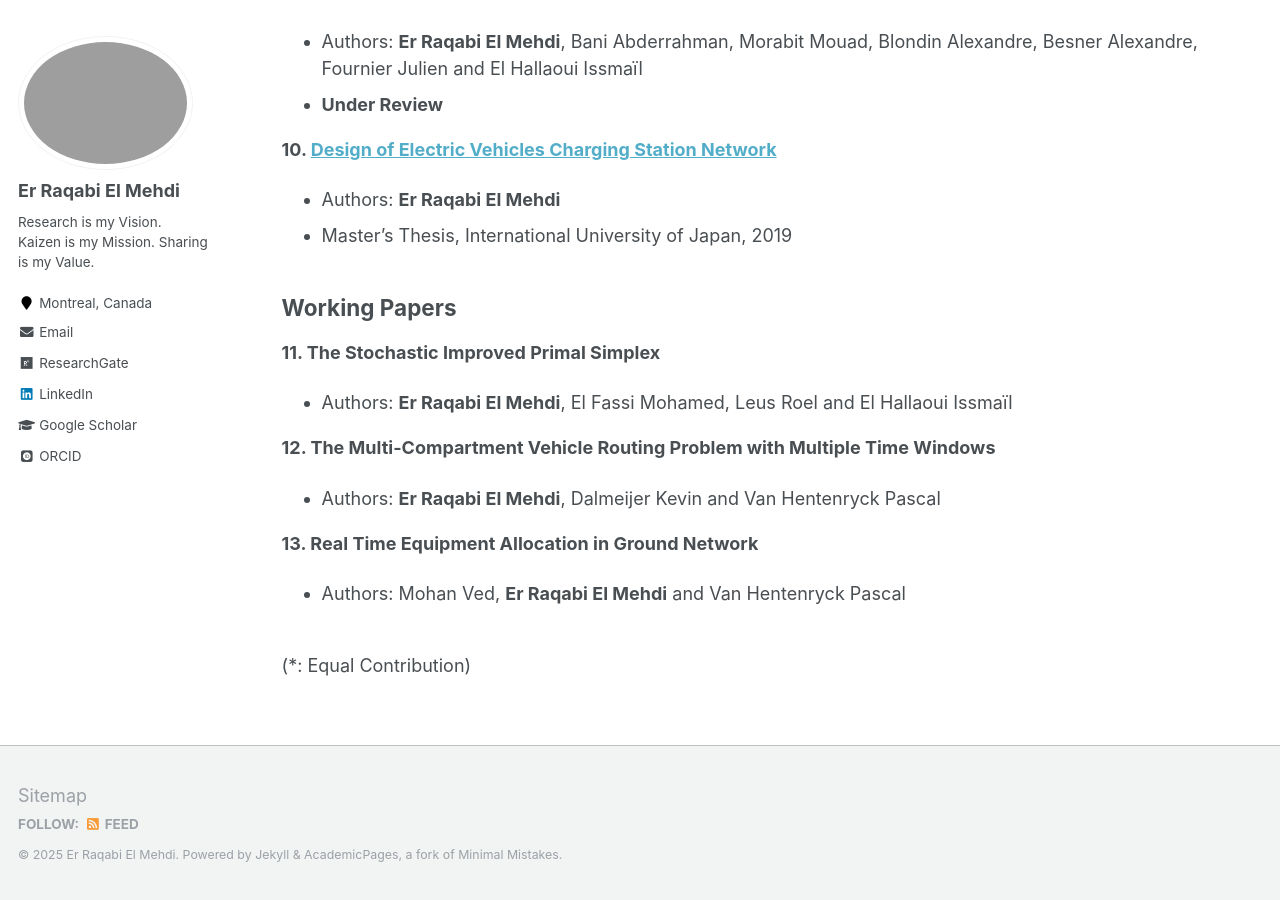
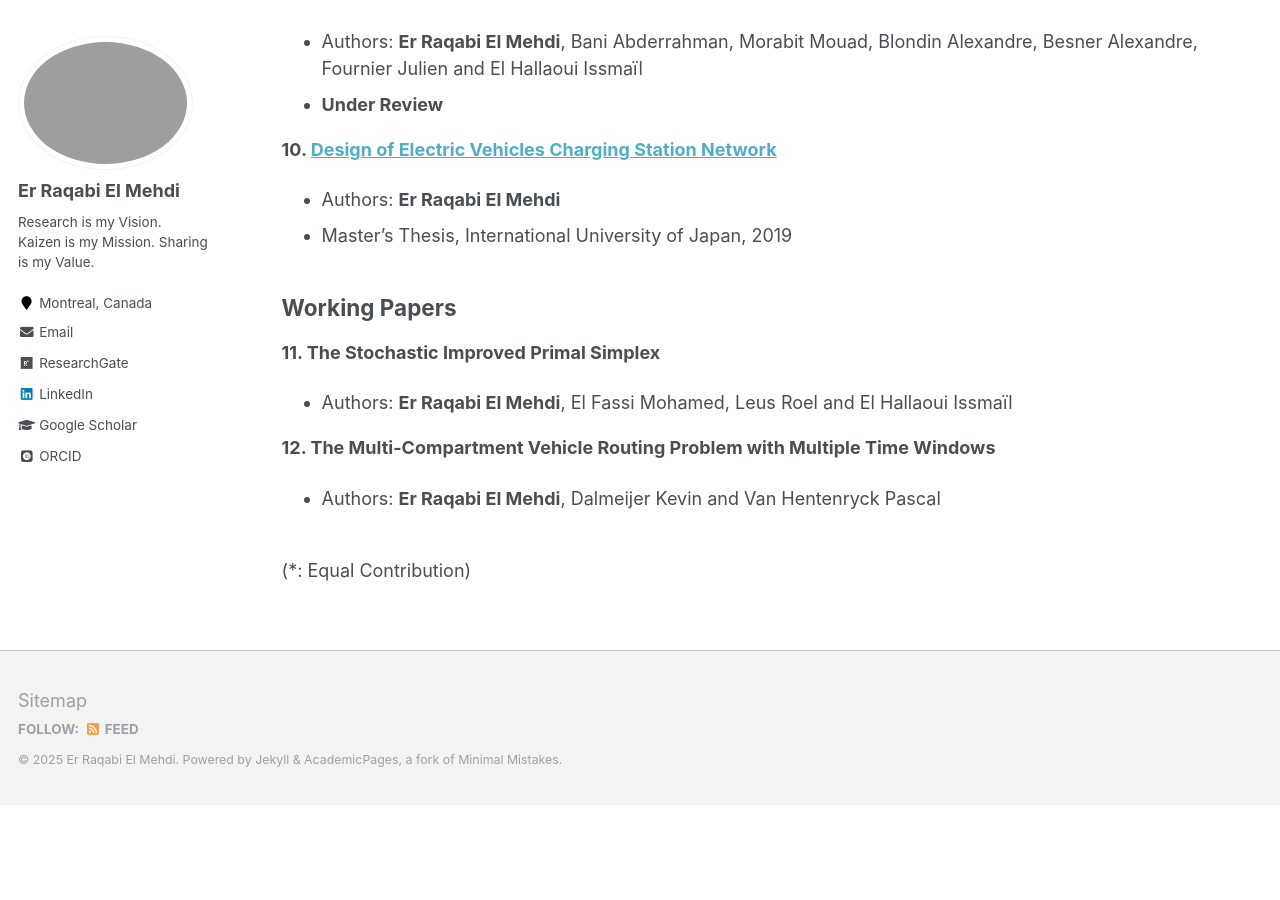
Before and after one commit to RqbMedi/rqbmedi.github.io, a Jekyll site: the page built from _pages/publications.md, in a window 1280 px wide and 900 px high, scrolled down 1840 px. Built offline with Jekyll 4.4.1, drawn with Linux system fonts in a browser that asks for light colours; some web fonts are replaced; after the commit the page ends 2645 px from its top, so only the background shows below that.

Commit message:
Update publications.md

```diff
--- a/_pages/publications.md
+++ b/_pages/publications.md
@@ -67,8 +67,6 @@ Working Papers
 **12. The Multi-Compartment Vehicle Routing Problem with Multiple Time Windows**
  - Authors: **Er Raqabi El Mehdi**, Dalmeijer Kevin and Van Hentenryck Pascal
 
-**13. Real Time Equipment Allocation in Ground Network**
- - Authors: Mohan Ved, **Er Raqabi El Mehdi** and Van Hentenryck Pascal
 
 <br>
 (*: Equal Contribution)
```
